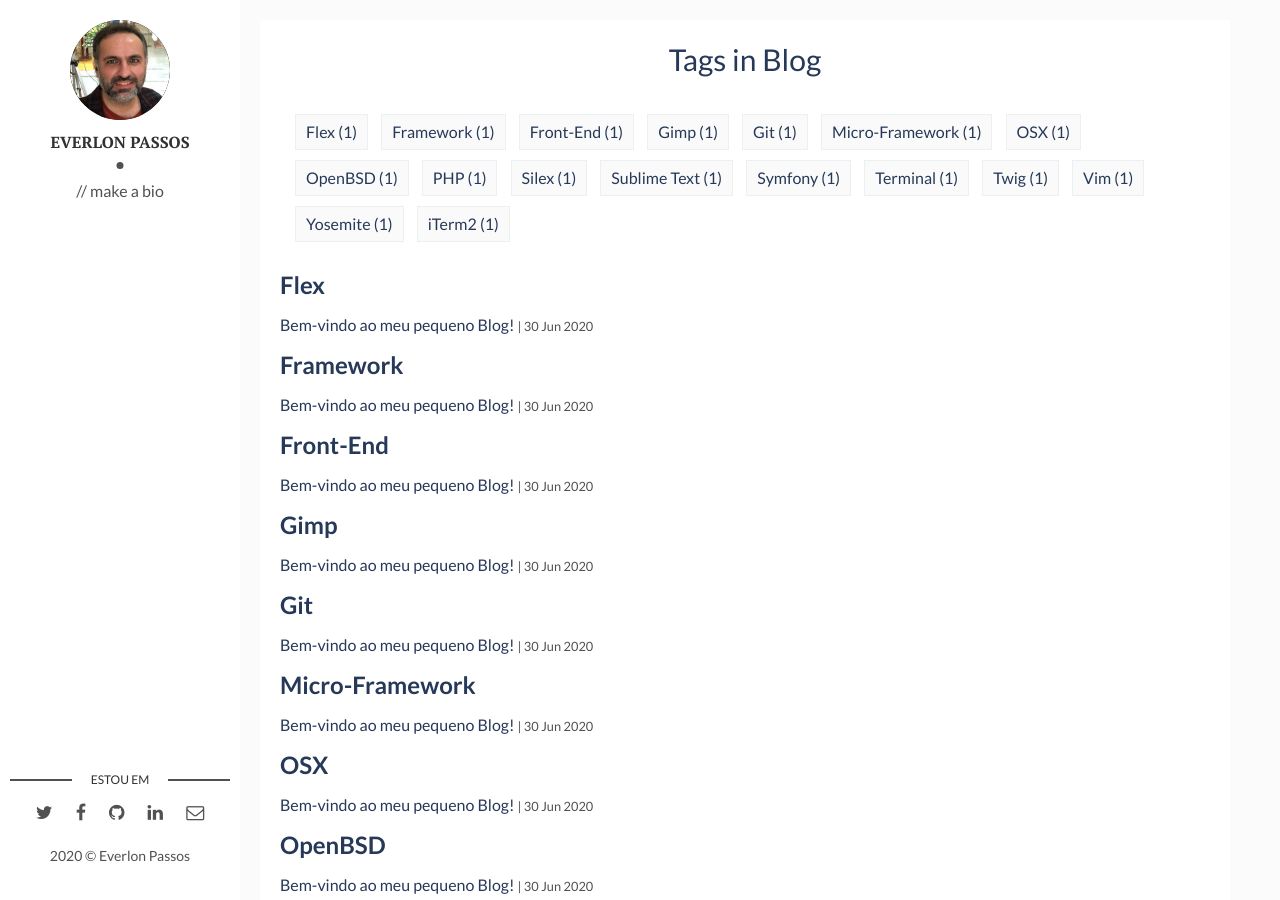
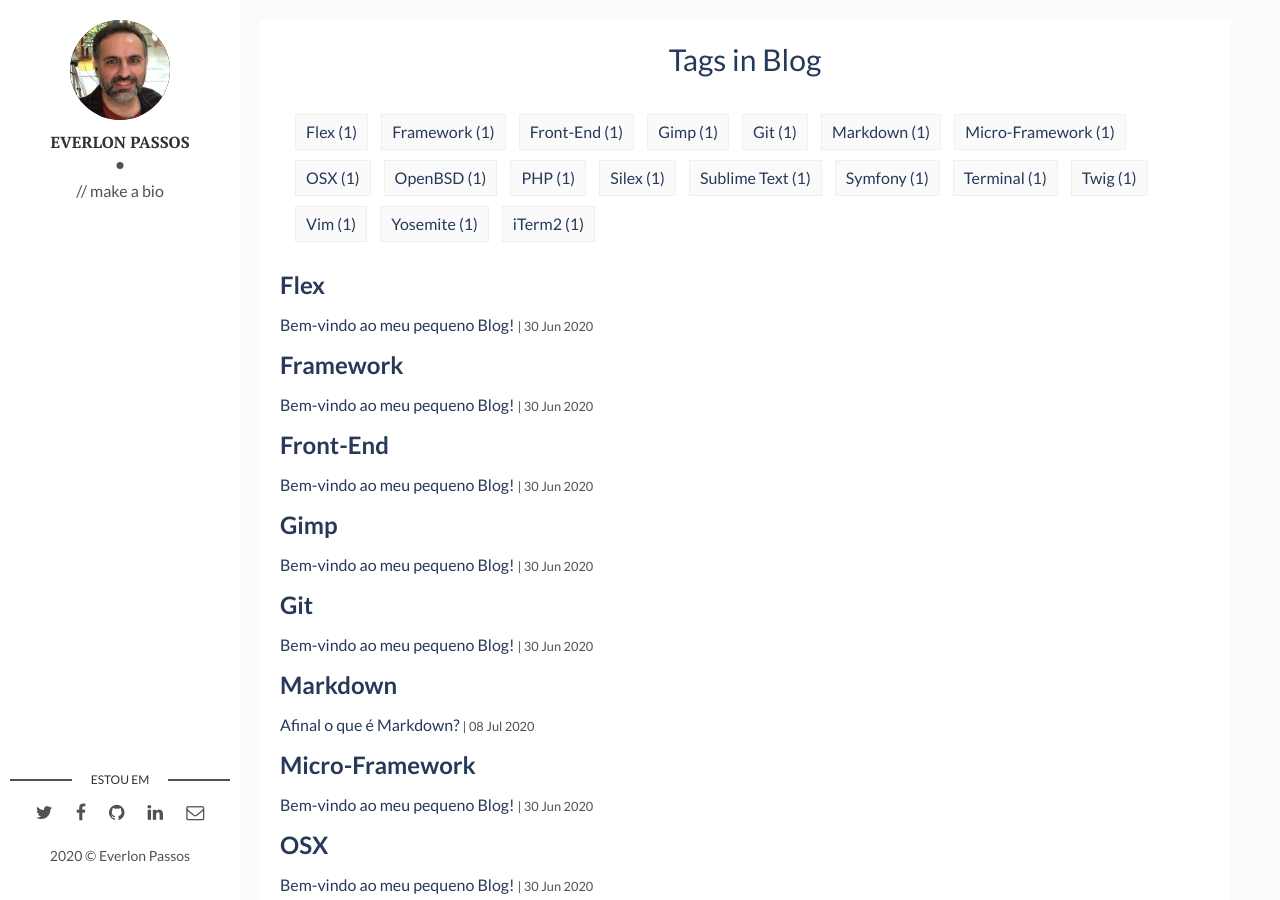
Before and after one commit to everlon/everlon.github.io, a Jekyll site: the page built from tags.html, in a window 1280 px wide and 900 px high. Built offline with Jekyll 4.4.1, drawn with Linux system fonts in a browser that asks for light colours; part of the change alters nothing that is shown.

Commit message:
Markdown

```diff
--- a/_posts/2020-07-08-markdown-getting-started.md
+++ b/_posts/2020-07-08-markdown-getting-started.md
@@ -1,12 +1,11 @@
 ---
-layout:post
+layout: post
 title: "Afinal o que é Markdown?"
 date: 2020-07-08 18:01:00 +0300
 description: "Apresentando o Markdown que estou usando para escrever este blog."
-img:
+img: dillinger.png
 tags: [Markdown]
 ---
-# Afinal, o que é Markdown?
 
 ## Um guida rápido do que uso em Markdown.
 
```
